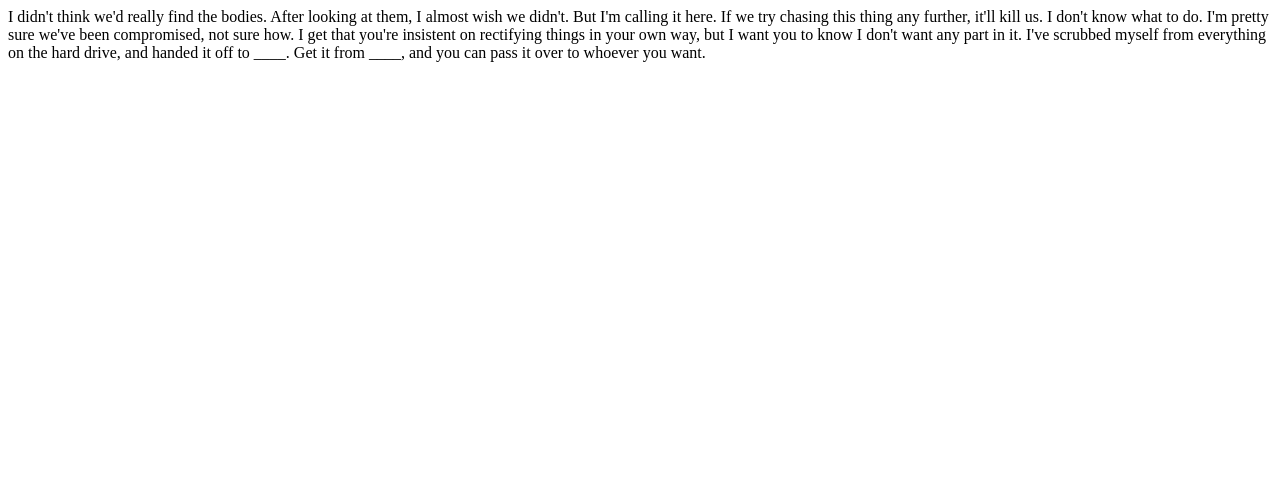
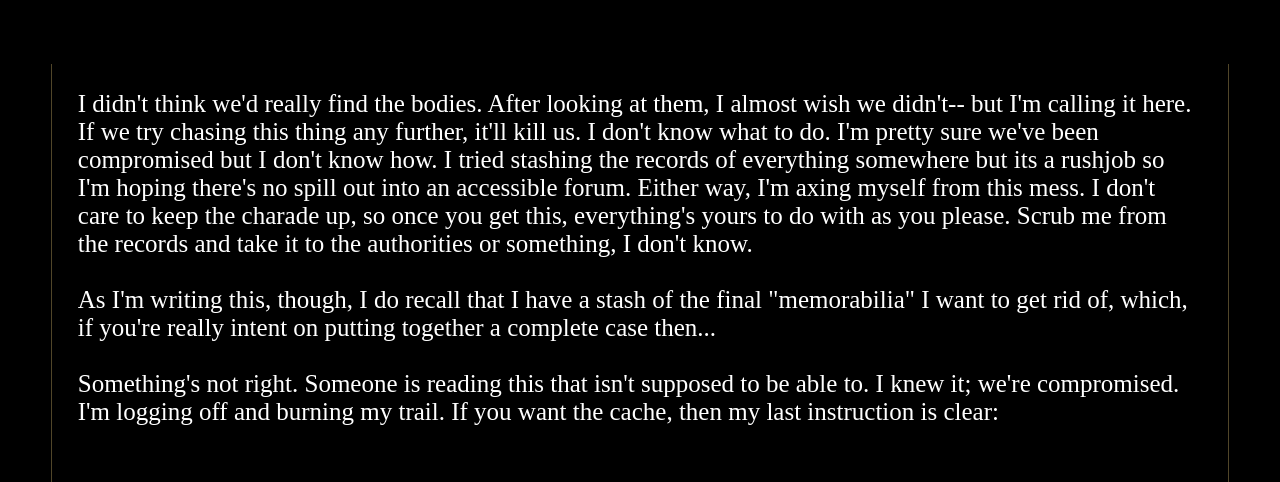
Before and after one commit to SereneMOS/Personal-Website, a plain HTML site: page kanniarg/finalreport.html in a window 1280 px wide. Shown: the top 482 px of the page. Drawn offline with Linux system fonts and the light colour scheme.

Commit message:
Final kanniarg updates

```diff
--- a/kanniarg/finalreport.html
+++ b/kanniarg/finalreport.html
@@ -1,13 +1,45 @@
 <!DOCTYPE html>
-<body>
-    I didn't think we'd really find the bodies. After looking at them,
-    I almost wish we didn't. But I'm calling it here.
-    If we try chasing this thing any further, it'll kill us.
-    I don't know what to do. I'm pretty sure we've been compromised,
-    not sure how. I get that you're insistent on rectifying things
-    in your own way, but I want you to know I don't want any part
-    in it. I've scrubbed myself from everything on the hard drive, and
-    handed it off to ____. Get it from ____, and you can pass
-    it over to whoever you want.
+<html>
+    <style>
+        body {
+            background-color: black;
+            color: white;
+            font-size: 25px;
+            margin-top: 5%;
+            margin-left: 4%;
+            margin-right: 4%;
+            padding: 2%;
+            border-left-color: rgb(81, 70, 41);
+            border-left-width: 1px;
+            border-left-style: solid;
+            border-right-color: rgb(81, 70, 41);
+            border-right-width: 1px;
+            border-right-style: solid;
+        }
+    </style>
+    <body>
+        I didn't think we'd really find the bodies. After looking at them,
+        I almost wish we didn't-- but I'm calling it here.
+        If we try chasing this thing any further, it'll kill us.
+        I don't know what to do. I'm pretty sure we've been compromised
+        but I don't know how. I tried stashing the records of
+        everything somewhere but its a rushjob so I'm hoping there's
+        no spill out into an accessible forum. Either way, I'm
+        axing myself from this mess. I don't care to keep the
+        charade up, so once you get this, everything's yours to
+        do with as you please. Scrub me from the records and take it
+        to the authorities or something, I don't know. <br><br>
 
-</body>
+        As I'm writing this, though, I do recall that I have a
+        stash of the final "memorabilia" I want to get rid of, which,
+        if you're really intent on putting together a complete case then...<br><br>
+
+        Something's not right. Someone is reading this that isn't
+        supposed to be able to. I knew it; we're compromised. I'm
+        logging off and burning my trail. If you want the cache, then my
+        last instruction is clear:<br><br>
+
+        <h1>Find me before whoever is watching does, and soon.</h1>
+
+    </body>
+</html>
```
Also changed, not shown: kanniarg/katie2.html (+1 -1 lines), kanniarg/katie3.html (+4 -4 lines), kanniarg/statusreport.html (deleted, +0 -14 lines), kanniarg/passval.js (renamed from kanniarg/passwordvalidation.js).
